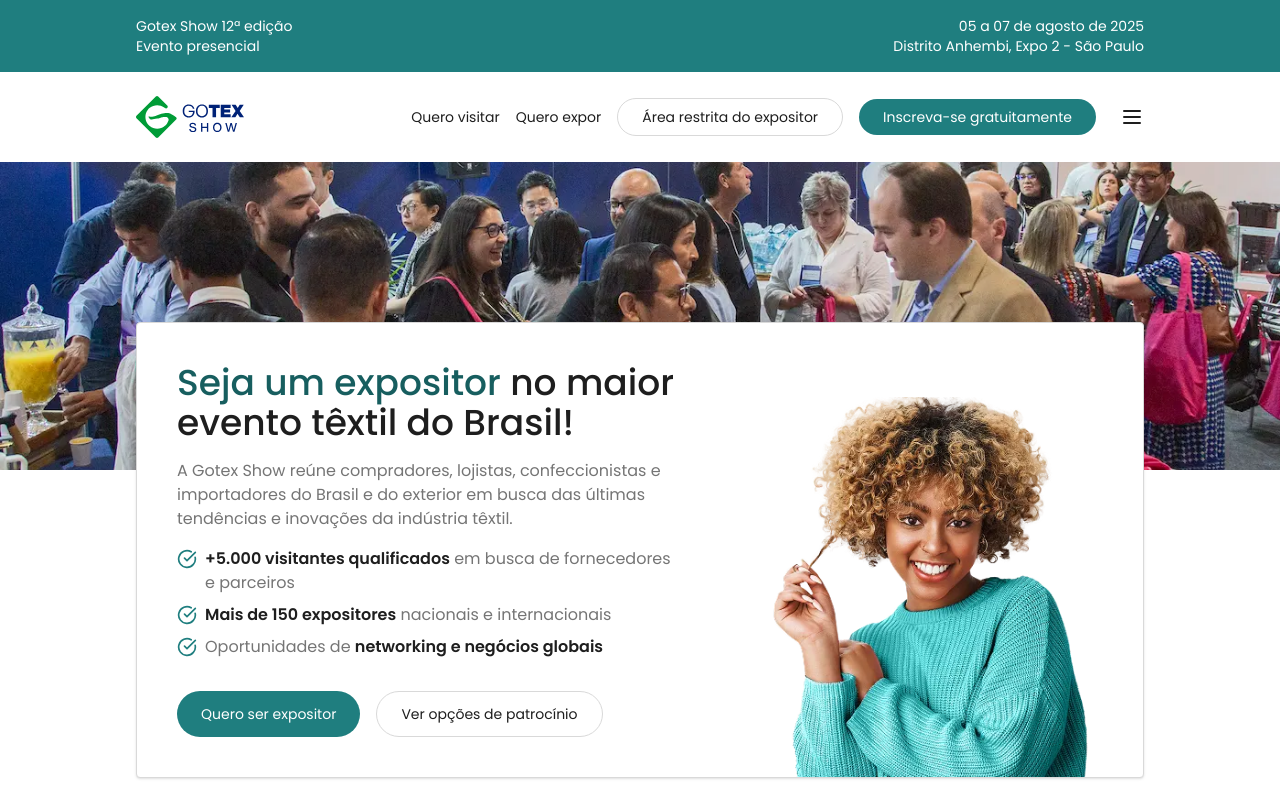
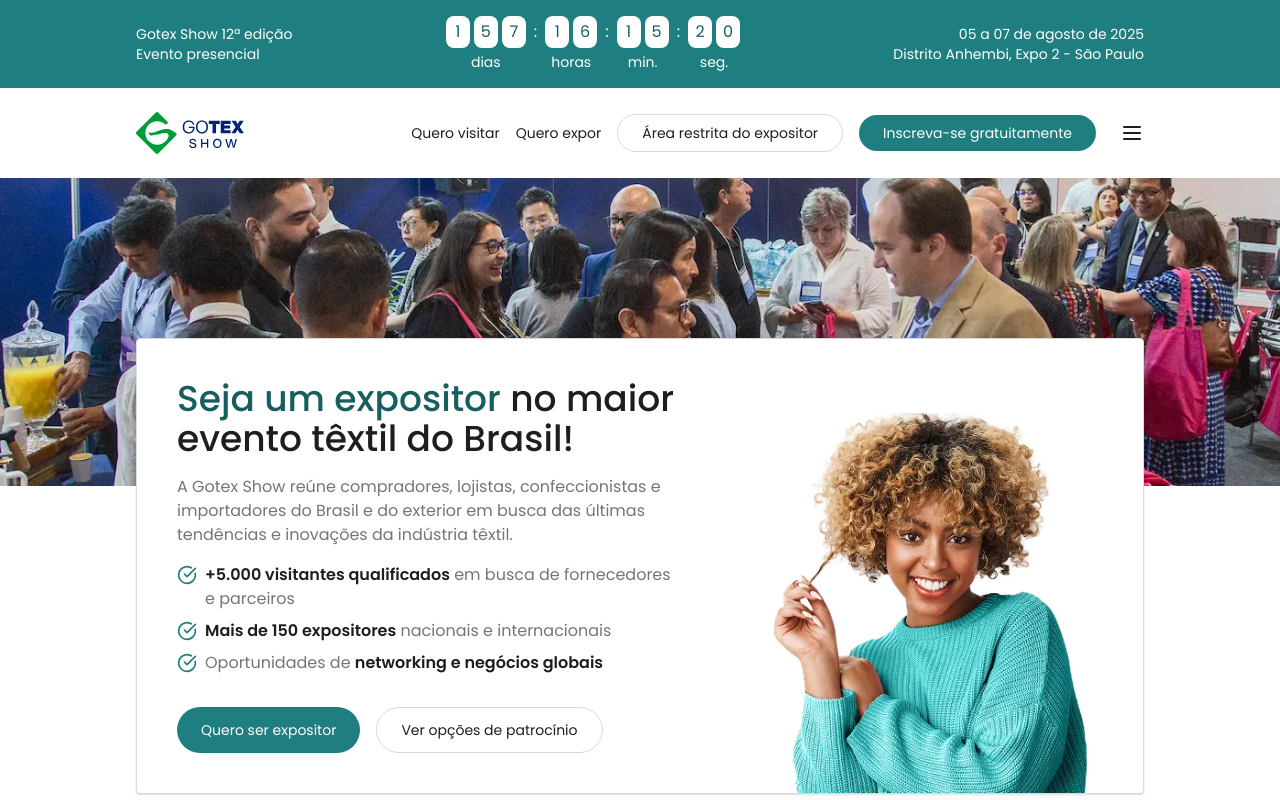
Before and after one commit to mtscarvalho/gotex-show-site, a Next.js app: page / in a window 1280 px wide. Shown: the top 800 px of the page. Built offline with nearby package versions, Linux system fonts and the light colour scheme.

Commit message:
Create countdown

```diff
--- /dev/null
+++ b/src/components/countdown.tsx
@@ -0,0 +1,89 @@
+"use client";
+
+import React, { useEffect, useState } from "react";
+
+const eventStartDate = new Date("2025-08-05T10:00:00-03:00").getTime();
+const eventEndDate = new Date("2025-08-07T22:00:00-03:00").getTime();
+
+export function Countdown() {
+  const [timeLeft, setTimeLeft] = useState({
+    days: 0,
+    hours: 0,
+    minutes: 0,
+    seconds: 0,
+  });
+  const [eventStatus, setEventStatus] = useState("before");
+
+  useEffect(() => {
+    const calculateTimeLeft = () => {
+      const now = new Date().getTime();
+
+      if (now >= eventEndDate) {
+        setEventStatus("ended");
+        return { days: 0, hours: 0, minutes: 0, seconds: 0 };
+      } else if (now >= eventStartDate) {
+        setEventStatus("ongoing");
+        return { days: 0, hours: 0, minutes: 0, seconds: 0 };
+      }
+
+      const difference = eventStartDate - now;
+      return {
+        days: Math.floor(difference / (1000 * 60 * 60 * 24)),
+        hours: Math.floor((difference % (1000 * 60 * 60 * 24)) / (1000 * 60 * 60)),
+        minutes: Math.floor((difference % (1000 * 60 * 60)) / (1000 * 60)),
+        seconds: Math.floor((difference % (1000 * 60)) / 1000),
+      };
+    };
+
+    setTimeLeft(calculateTimeLeft());
+
+    const timer = setInterval(() => {
+      setTimeLeft(calculateTimeLeft());
+    }, 1000);
+
+    return () => clearInterval(timer);
+  }, []);
+
+  const splitDigits = (num: number) => {
+    return String(num)
+      .padStart(2, "0")
+      .split("")
+      .map((digit, index) => (
+        <span className="bg-default text-brand flex h-8 w-6 items-center justify-center rounded-lg text-base" key={index}>
+          {digit}
+        </span>
+      ));
+  };
+
+  if (eventStatus === "ongoing") {
+    return <p>O evento está acontecendo agora!</p>;
+  }
+
+  if (eventStatus === "ended") {
+    return <p>O evento encerrou!</p>;
+  }
+
+  return (
+    <div className="flex items-baseline justify-center space-x-2 rounded-lg text-white">
+      <div className="flex flex-col items-center gap-1">
+        <div className="flex space-x-1">{splitDigits(timeLeft.days)}</div>
+        <p className="text-sm">dias</p>
+      </div>
+      <span>:</span>
+      <div className="flex flex-col items-center gap-1">
+        <div className="flex space-x-1">{splitDigits(timeLeft.hours)}</div>
+        <p className="text-sm">horas</p>
+      </div>
+      <span>:</span>
+      <div className="flex flex-col items-center gap-1">
+        <div className="flex space-x-1">{splitDigits(timeLeft.minutes)}</div>
+        <p className="text-sm">min.</p>
+      </div>
+      <span>:</span>
+      <div className="flex flex-col items-center gap-1">
+        <div className="flex space-x-1">{splitDigits(timeLeft.seconds)}</div>
+        <p className="text-sm">seg.</p>
+      </div>
+    </div>
+  );
+}
--- a/src/components/topbar.tsx
+++ b/src/components/topbar.tsx
@@ -1,14 +1,15 @@
 import React from "react";
+import { Countdown } from "./countdown";
 
 export function Topbar() {
   return (
     <div className="bg-brand-primary text-on-brand py-4">
-      <div className="container flex justify-between">
+      <div className="container flex items-center justify-between">
         <p className="text-left text-sm">
           Gotex Show 12ª edição <br />
           Evento presencial
         </p>
-        <div></div>
+        <Countdown />
         <p className="text-right text-sm">
           05 a 07 de agosto de 2025 <br />
           Distrito Anhembi, Expo 2 - São Paulo
```
